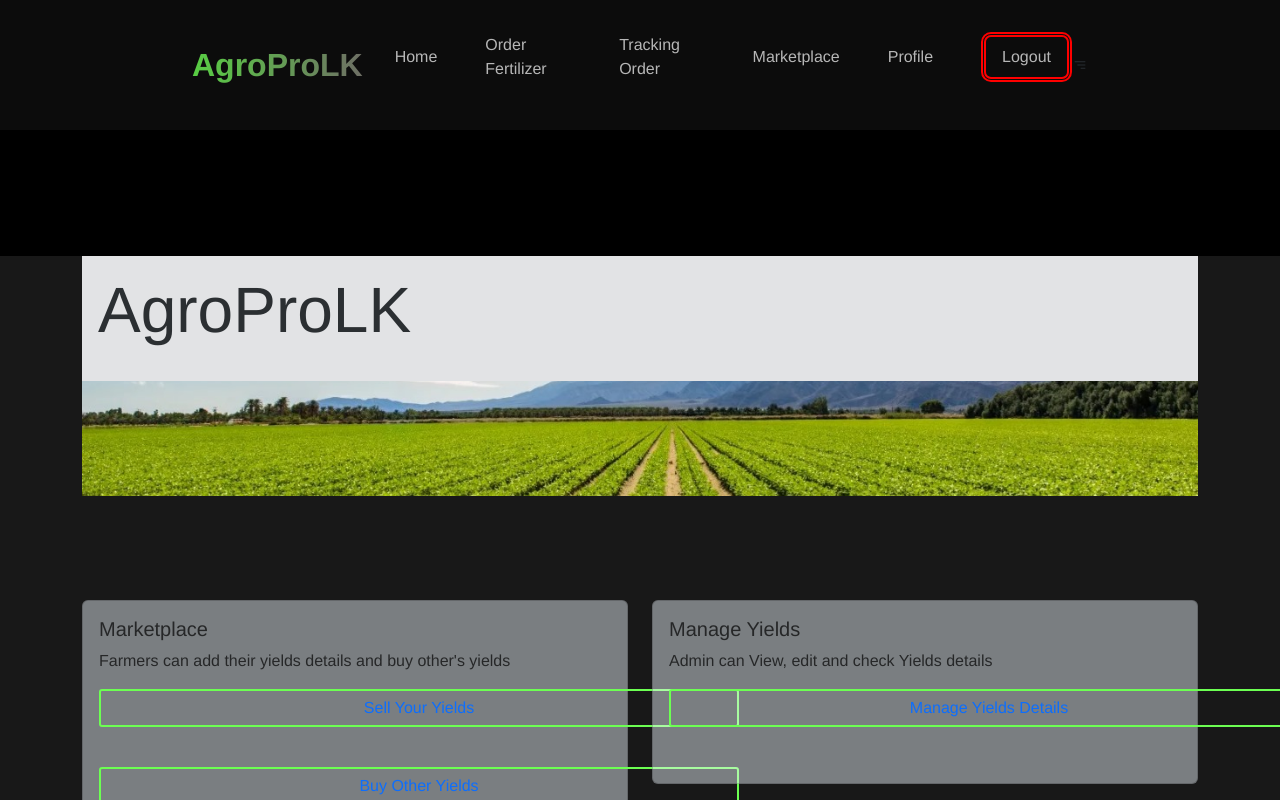
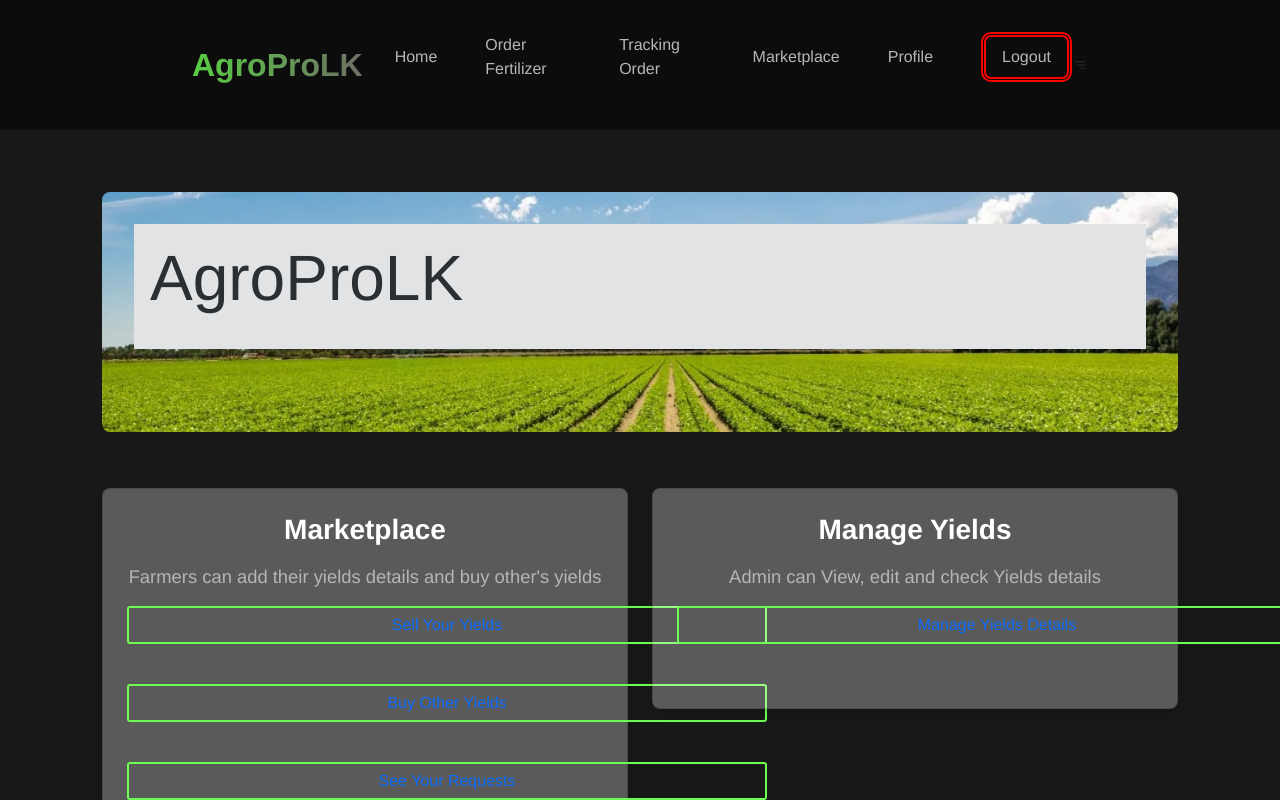
Before and after one commit to nuwani-sithara/AgroProLK, a React (Create React App) app in the folder frontend/: page /home in a window 1280 px wide. Shown: the top 800 px of the page. Built offline with nearby package versions, Linux system fonts and the light colour scheme; sample sign-in values are in the browser's storage.

Commit message:
add some changes

```diff
--- a/frontend/src/components/AdminHeader.js
+++ b/frontend/src/components/AdminHeader.js
@@ -36,7 +36,8 @@ function AdminHeader() {
                     <li><Link to="/AllUsers">All Users</Link></li>
                     <li><Link to="/allfertilizer">Fertilizers</Link></li>
                     <li><Link to="/admin/orders">Manage Orders</Link></li>
-                    <li><Link to="/xxxx">xxxx</Link></li>
+                    <li><Link to="/view-yieldsdetails">Manage Yields</Link></li>
+                    <li><Link to="/requests-manage">Manage Requests</Link></li>
                     <li><Link to="/UserProfile" state={{ userEmail }}>Profile</Link></li>
                     {isLoggedIn && (
                         <li> <button className="bt1"><Link to="/" onClick={handleLogout} >Logout</Link></button></li>
--- a/frontend/src/components/AdminHome.js
+++ b/frontend/src/components/AdminHome.js
@@ -45,8 +45,8 @@ export default function AdminHome(){
                                 <div className="card-body">
                                     <h5 className="card-title">Marketplace</h5>
                                     <p className="card-text">View, edit, and process payments.</p>
-                                    <Link to="/add-yieldsdetails" className="btn btn-outline-primary">Sell Your Yields</Link>
-                                    <Link to="/view-allyieldsdetails" className="btn btn-outline-primary">Buy Other Yields</Link>
+                                    <Link to="/view-yieldsdetails" className="btn btn-outline-primary">Manage Yields</Link>
+                                    <Link to="/requests-manage" className="btn btn-outline-primary">Manage Requests</Link>
                                 </div>
                             </div>
                         </div>
--- a/frontend/src/components/BuyerDashboard.js
+++ b/frontend/src/components/BuyerDashboard.js
@@ -31,14 +31,15 @@ export default function BuyerDashboard() {
 
     return(
         <><><Header />
+        <h1 className="hstyle">Welcome back Buyers!!</h1>
             <div className="dash2">
-                <h1 className="hstyle">Welcome back Buyers!!</h1>
+
                 <div className="row">
                         <div className="col-lg-6">
                             <div className="card">
                                 <div className="card-body">
                                     <h5 className="card-title">Marketplace</h5>
-                                    <p className="card-text">View, edit, and process payments.</p>
+                                    <p className="card-text">"Find Fresh Yields! Browse and request the best produce directly from trusted sellers. Buy fresh, buy local!"</p>
 
                                     <button className="bttn1" onClick={handleNavigate}>
                                         Buy Other Yields
--- a/frontend/src/components/Footer.js
+++ b/frontend/src/components/Footer.js
@@ -27,9 +27,9 @@ export default function Footer(){
             </div>
             <div class="col-right">
                 <span>About Our Services</span>
-                <p>.....................................................
-                    ................................................
-                    ..............................................</p>
+                <p>At AgroProLK, we connect local farmers and buyers, offering a seamless platform to sell and purchase fresh yields.
+                    Our goal is to empower sellers to reach a broader market and provide buyers with high-quality,
+                    farm-fresh produce at their fingertips. Simple, reliable, and efficient—experience the future of agricultural commerce with us!</p>
 
             </div>
 
--- a/frontend/src/components/SellerDashboard.js
+++ b/frontend/src/components/SellerDashboard.js
@@ -31,14 +31,15 @@ export default function SellerDashboard() {
 
     return(
         <><><Header />
+        <h1 className="hstyle">Welcome back Sellers!!</h1>
             <div className="dash2">
-                <h1 className="hstyle">Welcome back Sellers!!</h1>
+
                 <div className="row">
                         <div className="col-lg-6">
                             <div className="card">
                                 <div className="card-body">
                                     <h5 className="card-title">Marketplace</h5>
-                                    <p className="card-text">View, edit, and process payments.</p>
+                                    <p className="card-text">"Grow Your Business! List and sell your yields effortlessly to reach a wider audience. Start earning more today!"</p>
                                     <button className="bttn1" onClick={handleNavigate3}>
                                     Add Your Yields
                                     </button>
--- a/frontend/src/components/styles/BuyerDashboard.css
+++ b/frontend/src/components/styles/BuyerDashboard.css
@@ -1,7 +1,8 @@
+/* General Layout */
 .dash1 {
-    position: relative; /* Required for pseudo-element positioning */
-    z-index: 1; /* Ensures content stays above the background */
-    margin: 0%;
+    position: relative;
+    z-index: 1;
+    margin: 5;
 }
 
 .dash1::before {
@@ -16,70 +17,105 @@
     background-position: center;
     background-repeat: no-repeat;
     background-attachment: fixed;
-    opacity: 0.1; /* Only background image transparency */
-    z-index: -1; /* Places background behind content */
+    opacity: 0.1;
+    z-index: -1;
 }
 
-
-.dash2{
-    margin-top: 30vh;
-    color: aliceblue;
+/* Dashboard Section */
+.dash2 {
+    margin-top: 5vh;
+    margin-left: 70vh;
+    color: #f5f5f5;
+    padding: 2rem;
+    background-color: rgba(0, 0, 0, 0.75);
+    border-radius: 10px;
 }
 
 .hstyle {
-    display: flex; /* Make the container a flexbox */
-    justify-content: center; /* Horizontally centers the heading */
-    align-items: center; /* Vertically centers the heading (optional) */
-    text-align: center; /* Ensures text inside the heading is centered */
+    margin-top: 30vh;
+    font-family: 'Poppins', sans-serif;
+    font-size: 2.0rem;
+    font-weight: bold;
+    text-align: center;
+    margin-bottom: 1.5rem;
+    color: #868c91;
 }
 
-.bg{
-    background-color: rgb(24, 24, 24);
+/* Background Section */
+.bg {
+    background-color: #181818;
     background-repeat: no-repeat;
-    background-size: cover
+    background-size: cover;
 }
 
-.container{
-    margin-top: 20%;
+/* Card Styles */
+.card {
+    margin-bottom: 4rem;
+    background-color: rgba(255, 255, 255, 0.285);
+    color: #333;
+    box-shadow: 0 4px 8px rgba(0, 0, 0, 0.1);
+    border-radius: 8px;
+    transition: transform 0.3s;
 }
 
-.card{
-    margin-bottom: 10vh;
-    border-spacing: 10vh;
-    background-color: rgba(240, 248, 255, 0.455);
-    color: rgba(0, 0, 0, 0.69);
+.card:hover {
+    transform: translateY(-5px);
 }
 
-.row1{
-    margin-top: 0%;
-    margin-bottom: 10vh;
-    background-color: rgba(15, 15, 15, 0.5); /* Overlay color with transparency */
-    background-image: url('../images/farm1.jpg');
-    background-size: cover; /* Ensures the image covers the entire element */
-    background-position: center; /* Centers the image */
-    background-repeat: no-repeat; /* Prevents the image from repeating */
-    width: auto;
-    height: 30vh;
+.card-body {
+    padding: 1.5rem;
+    text-align: center;
+}
 
+.card-title {
+    font-size: 1.75rem;
+    font-weight: 600;
+    margin-bottom: 1rem;
+    color: #ffffff;
+}
 
+.card-text {
+    font-size: 1.15rem;
+    color: #b3b6b8;
 }
-.bttn1{
-    padding: 0.5em 1em;
-    color: white;
-    font-weight: 500;
+
+/* Button Styles */
+.bttn1 {
+    display: inline-block;
+    padding: 0.75em 1.5em;
+    background-color: #159a46;
+    color: #fff;
+    font-weight: 600;
     letter-spacing: 1px;
     border-radius: 0.5em;
     font-size: 1.1em;
-    border: 2px solid white;
+    border: 2px solid transparent;
     cursor: pointer;
-    transition: 0.3s ease-in-out;
-
+    transition: background-color 0.3s ease-in-out, color 0.3s ease-in-out;
+    margin: 0.5rem;
 }
 
-.bttn1:hover{
-    background-color: white;
-    color: var(--bacground);
+.bttn1:hover {
+    background-color: #fff;
+    color: #159a46;
+    border-color: #159a46;
 }
-.bttn1 btn-outline-primary{
-    margin-bottom: 10vh;
+
+/* Row Layout */
+.row1 {
+    margin: 2rem 0;
+    padding: 2rem;
+    background-color: rgba(15, 15, 15, 0.7);
+    background-image: url('../images/farm1.jpg');
+    background-size: cover;
+    background-position: center;
+    background-repeat: no-repeat;
+    height: 30vh;
+    border-radius: 8px;
 }
+
+/* Container Adjustments */
+.container {
+    margin-top: 10%;
+    padding: 2rem;
+}
```
